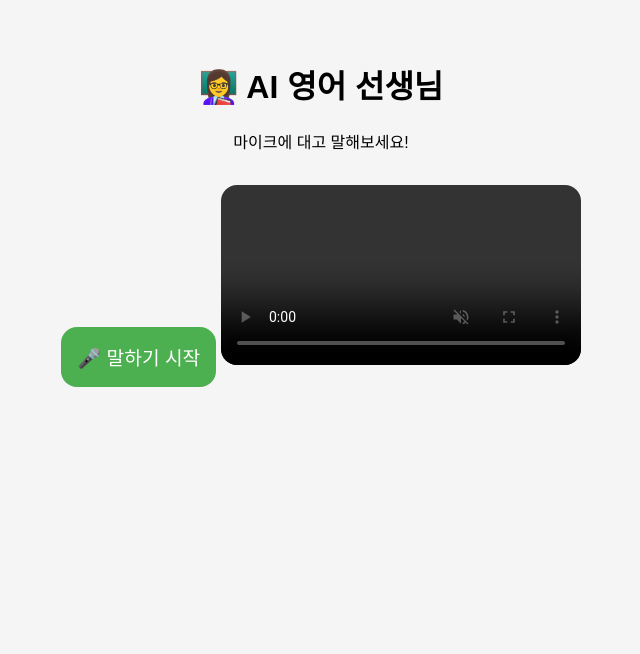
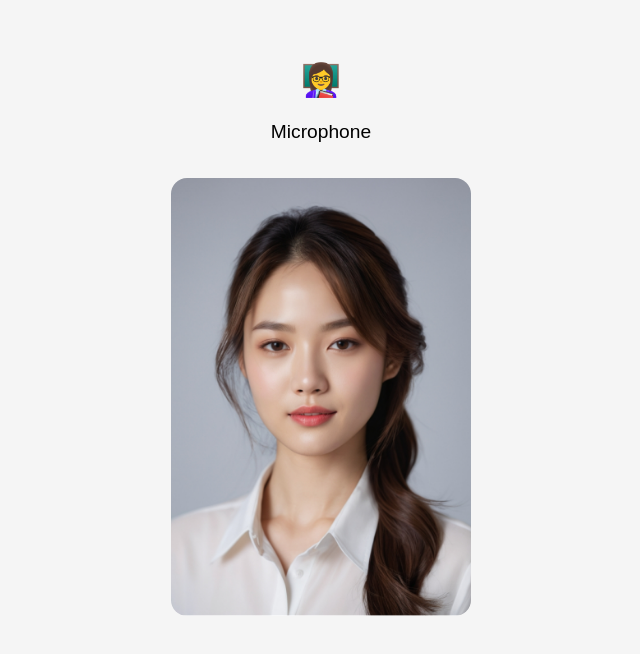
Before and after one commit to 0909007/ai-english-teacher, a plain HTML site: page index.html in a window 1280 px wide. Shown: the whole page, without its empty margins (319-959 px from the left). Drawn offline with Linux system fonts and the light colour scheme.

Commit message:
Update index.html

```diff
--- a/index.html
+++ b/index.html
@@ -1,21 +1,32 @@
 <!DOCTYPE html>
-<html lang="en">
+<html lang="ko">
 <head>
   <meta charset="UTF-8" />
-  <meta name="viewport" content="width=device-width, initial-scale=1.0"/>
-  <title>Test !!!!!!!!!</title>
+  <meta name="viewport" content="width=device-width, initial-scale=1" />
+  <title>Test</title>
   <style>
-    body { font-family: sans-serif; text-align: center; padding: 2rem; background: #f5f5f5; }
-    video { width: 360px; border-radius: 1rem; margin-top: 1rem; }
-    button { padding: 1rem; font-size: 1.2rem; background: #4caf50; color: white; border: none; border-radius: 1rem; }
+    body {
+      font-family: '맑은 고딕', sans-serif;
+      text-align: center;
+      padding: 2rem;
+      background: #f5f5f5;
+    }
+    img {
+      width: 300px;
+      border-radius: 1rem;
+      margin-top: 1rem;
+    }
+    h1 {
+      font-size: 2rem;
+    }
+    p {
+      font-size: 1.2rem;
+    }
   </style>
 </head>
 <body>
-  <h1>👩‍🏫 AI 영어 선생님</h1>
-  <p>마이크에 대고 말해보세요!</p>
-  <button onclick="startListening()">🎤 말하기 시작</button>
-  <video id="video" controls autoplay muted></video>
-
-  <script src="script.js"></script>
+  <h1>👩‍🏫 </h1>
+  <p>Microphone</p>
+  <img src="teacher.jpg" alt="AI 영어 선생님 사진" />
 </body>
 </html>
```
